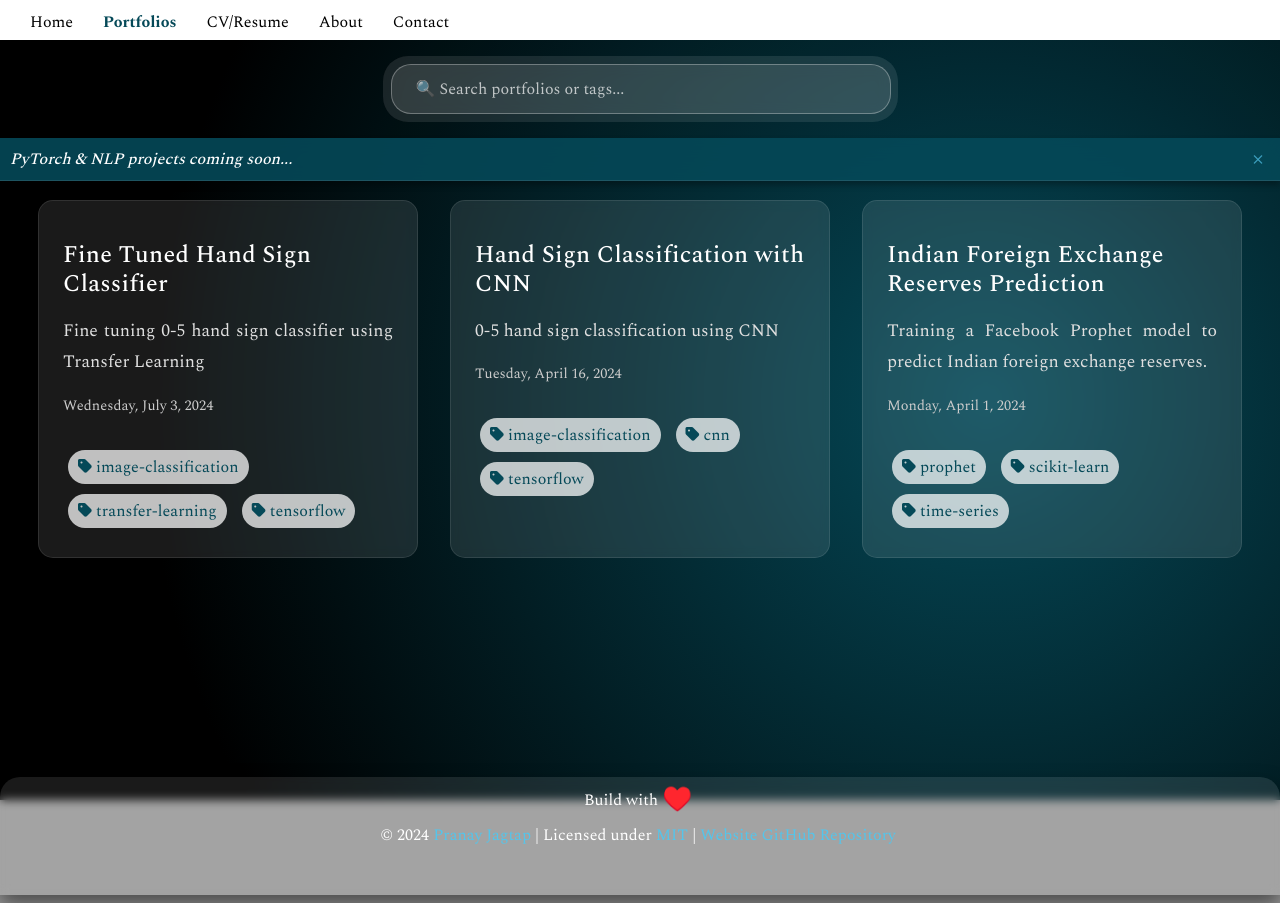
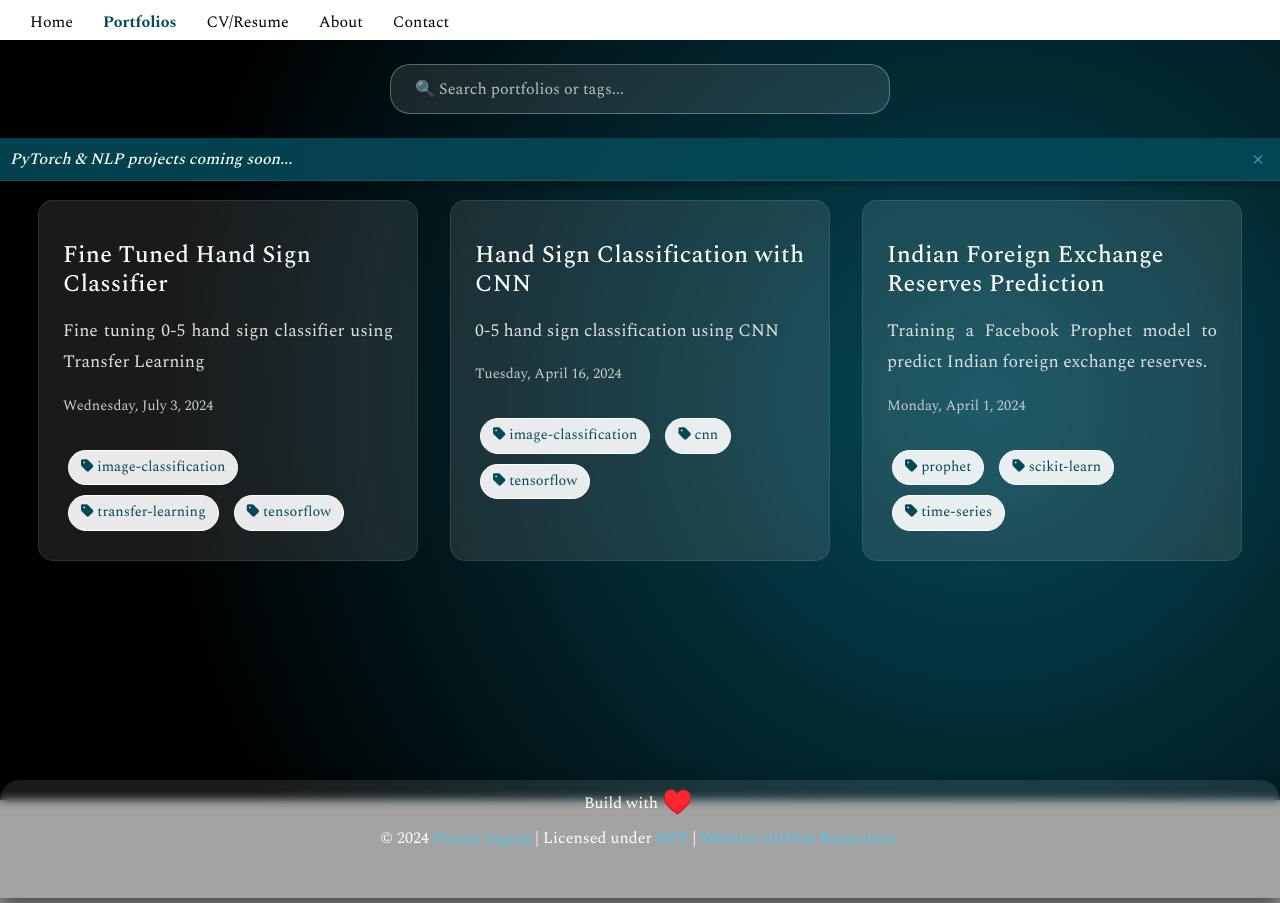
Before and after one commit to PranayJagtap06/pranayjagtap, a website: page portfolios.html in a window 1280 px wide. Drawn offline with nearby package versions, Linux system fonts and the light colour scheme.

Commit message:
16th commit in testing-adjusted css for tags.

```diff
--- a/css/style.css
+++ b/css/style.css
@@ -573,18 +573,30 @@ p {
 
 .tag {
   flex-shrink: 0;
+  /* color: #054958; */
+  /* padding-right: 1%; */
+  /* background-color: rgba(255, 255, 255, 0.724); */
+  /* padding: 5px 10px; */
+  /* border-radius: 20px; */
+  margin: 5px;
+  /* cursor: pointer; */
+  background: rgba(255, 255, 255, 0.9);
   color: #054958;
-  padding-right: 1%;
-  background-color: rgba(255, 255, 255, 0.724);
-  padding: 5px 10px;
+  padding: 6px 12px;
   border-radius: 20px;
-  margin: 5px;
+  font-size: 0.9rem;
   cursor: pointer;
+  transition: all 0.2s ease;
+  border: 1px solid rgb(255, 255, 255);
 }
 
 .tag:hover {
-  background-color: #eee;
+  /* background-color: #eee;
+  transform: translateY(-1px); */
+  color: #ffffff;
+  background: rgba(5, 73, 88, 0);
   transform: translateY(-1px);
+  backdrop-filter: blur(10px);
 }
 
 .tag.active {
@@ -1121,16 +1133,15 @@ h3.location {
 }
 
 .search-container {
-  width: 515px;
-  max-width: 800px;
+  /* width: 75%; */
   display: flex;
   padding: 0.5rem;
   position: relative;
   align-items: center;
   justify-content: center;
-  backdrop-filter: blur(10px);
-  border-radius: 25px;
-  background: rgba(255, 255, 255, 0.1);
+  /* backdrop-filter: blur(10px); */
+  /* border-radius: 25px; */
+  /* background: rgba(255, 255, 255, 0.1); */
 }
 
 .search-wrapper {
@@ -1271,12 +1282,14 @@ h3.location {
 
 /* Responsive adjustments */
 @media (max-width: 768px) {
-  .search-container {
-      max-width: 95%;
+  /* .search-container {
+    width: 315px;
     margin: 0 auto;
-  }
+    padding: 0.5rem;
+  } */
 
   .search-input {
+    width: 300px;
     font-size: 0.9rem;
     padding: 0.5rem 1rem;
   }
@@ -1296,6 +1309,7 @@ h3.location {
   }
 
   .search-input {
+    /* width: 200px; */
     font-size: 0.85rem;
   }
 }
```
Lines whose indentation alone changed are shown as unchanged.
